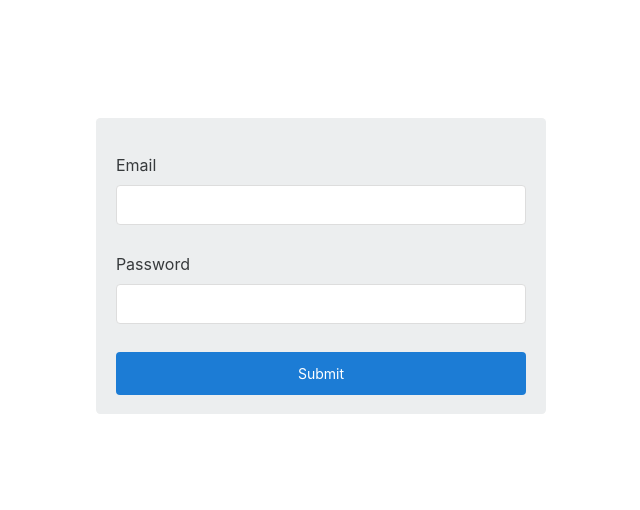
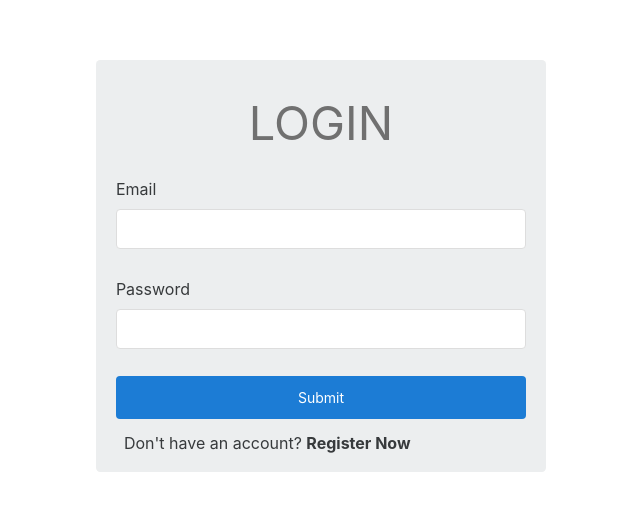
Before and after one commit to Moerning/moe-arv, a Vue app in the folder moe-arv/: page /auth/login in a window 1280 px wide. Shown: the part 134-644 px from the top of the page, without its empty margins (319-959 px from the left). Built offline with nearby package versions, Linux system fonts and the light colour scheme.

Commit message:
add basic login form

```diff
--- /dev/null
+++ b/moe-arv/src/components/common/template/BasicFormTemplate.vue
@@ -0,0 +1,29 @@
+<template>
+    <form @submit="() => onSubmit()">
+        <div class="text-center mb-[27px]">
+            <span class="form-title">{{ props.title }}</span>
+        </div>
+        <div class="flex flex-col gap-5">
+            <slot name="body" />
+            <div>
+                <BasicButton variant="primary" block type="submit">Submit</BasicButton>
+                <slot name="bottom"></slot>
+            </div>
+        </div>
+    </form>
+</template>
+<script setup lang="ts">
+import BasicButton from '../input/BasicButton.vue';
+
+const props = defineProps<{
+    onSubmit: Function,
+    title:string
+}>()
+</script>
+<style>
+.form-title{
+    @apply text-warm-grey;
+    font-size: 47px;
+    line-height: 1.19;
+}
+</style>
--- a/moe-arv/src/components/pages/auth/login/partials/LoginForm.vue
+++ b/moe-arv/src/components/pages/auth/login/partials/LoginForm.vue
@@ -1,29 +1,31 @@
 <template>
-    <form @submit="submit">
-        <div class="flex flex-col gap-5">
-            <div>
-                <BasicInput type="text" v-model="email" name="email" label="email" :error="errors?.email"/>
-            </div>
-            <div>
-                <BasicInput type="password" v-model="password" name="password" label="password" :error="errors?.password"/>
-            </div>
-            <BasicButton variant="primary" block type="submit">Submit</BasicButton>
-        </div>
-    </form>
+  <BasicFormTemplate :on-submit="submit" title="LOGIN">
+    <template #body>
+      <div>
+        <BasicInput type="text" v-model="email" name="email" label="email" :error="errors?.email" />
+      </div>
+      <div>
+        <BasicInput type="password" v-model="password" name="password" label="password" :error="errors?.password" />
+      </div>
+    </template>
+    <template #bottom>
+      <p class="dont-have-account">Don't have an account? <span>Register Now</span></p>
+    </template>
+  </BasicFormTemplate>
 </template>
 <script setup lang="ts">
 import BasicInput from '@/components/common/input/BasicInput.vue';
 import { useForm, useField } from 'vee-validate';
 import { required } from '@/utils/validations/validations.util.ts';
-import BasicButton from "@/components/common/input/BasicButton.vue";
+import BasicFormTemplate from '@/components/common/template/BasicFormTemplate.vue';
 
 const validationSchema = {
-  email: (value:string) => {
+  email: (value: string) => {
     const req = required(value, "Email")
     if (req !== true) return req
     return true
   },
-  password:  (value:string) => {
+  password: (value: string) => {
     const req = required(value, "Password")
     if (req !== true) return req
     return true
@@ -34,8 +36,32 @@ const { errors, handleSubmit } = useForm({
   validationSchema
 })
 
-const submit = handleSubmit(()=>{})
+const submit = handleSubmit(() => { })
 
 const { value: email } = useField('email')
 const { value: password } = useField('password')
 </script>
+<style scoped>
+.dont-have-account{
+  @apply text-charcoal-grey;
+  font-size: 16px;
+  font-weight: normal;
+  font-stretch: normal;
+  font-style: normal;
+  line-height: 1.13;
+  letter-spacing: normal;
+  text-align: left;
+  margin: 15px 11px 0 8px;
+}
+
+.dont-have-account span{
+  @apply text-charcoal-grey font-bold;
+  font-size: 16px;
+  font-stretch: normal;
+  font-style: normal;
+  line-height: 1.13;
+  letter-spacing: normal;
+  text-align: left;
+}
+
+</style>
```
